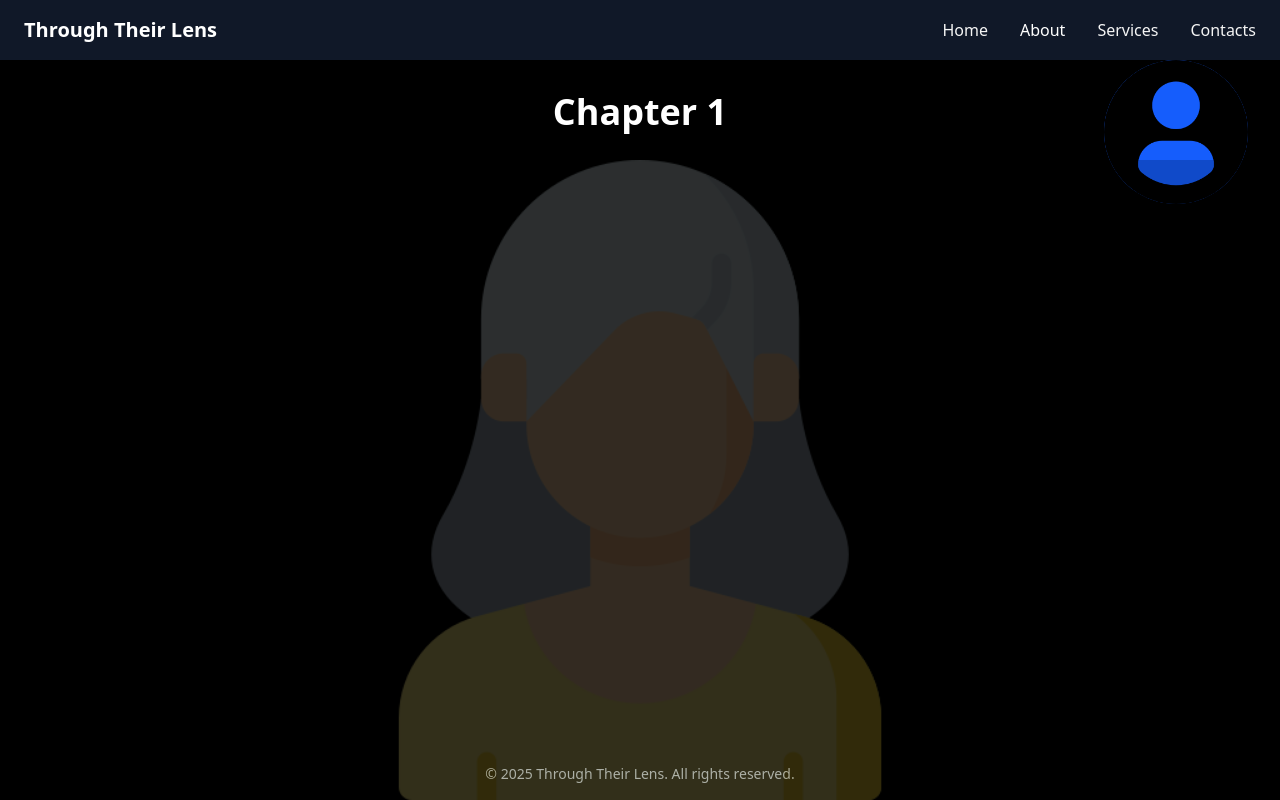
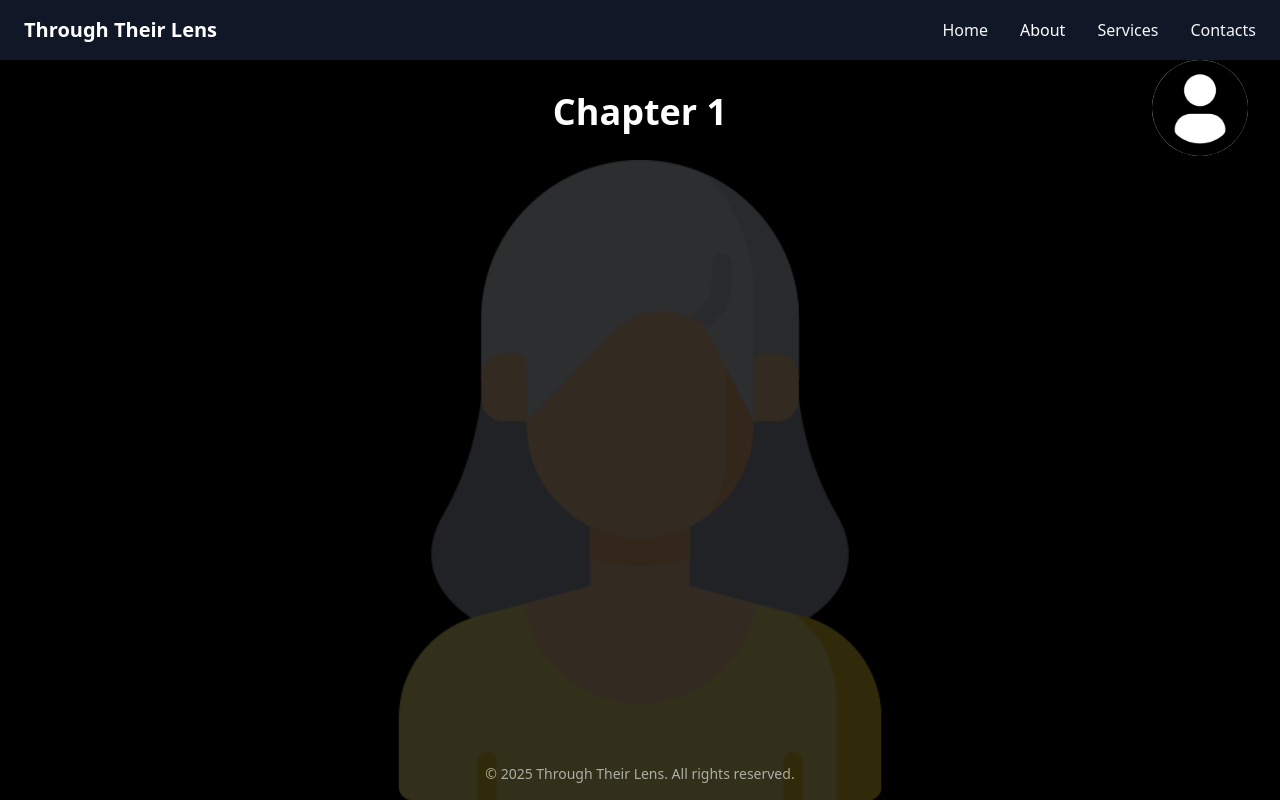
Before and after one commit to Wintica/fyp, a website: page story1/1.html in a window 1280 px wide. Drawn offline with Linux system fonts and the light colour scheme.

Commit message:
redesign

```diff
--- a/story1/1.html
+++ b/story1/1.html
@@ -28,13 +28,13 @@
   <div class="absolute top-8 right-8">
     <a
       href="/profile.html"
-      class="flex items-center justify-center bg-blue-600 text-white rounded-full w-14 h-14 shadow-lg hover:bg-blue-700 transition"
+      class="flex items-center justify-center bg-white text-white rounded-full w-14 h-14 shadow-lg hover:bg-blue-700 transition"
       style="padding: 20;"
     >
       <img
         src="/images/profile.png"
         alt="Profile Icon"
-        class="w-36 h-36"
+        class="w-24 h-24"
       />
     </a>
   </div>
```
